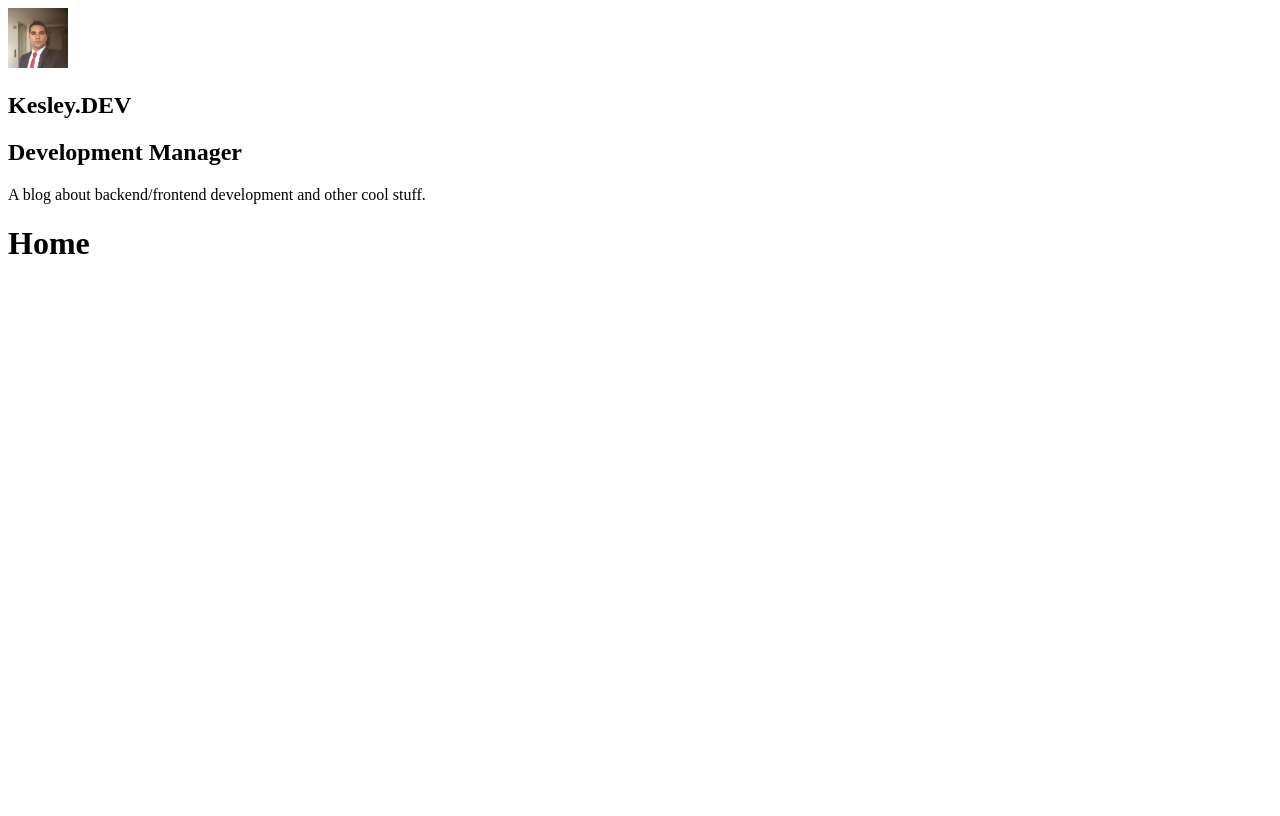
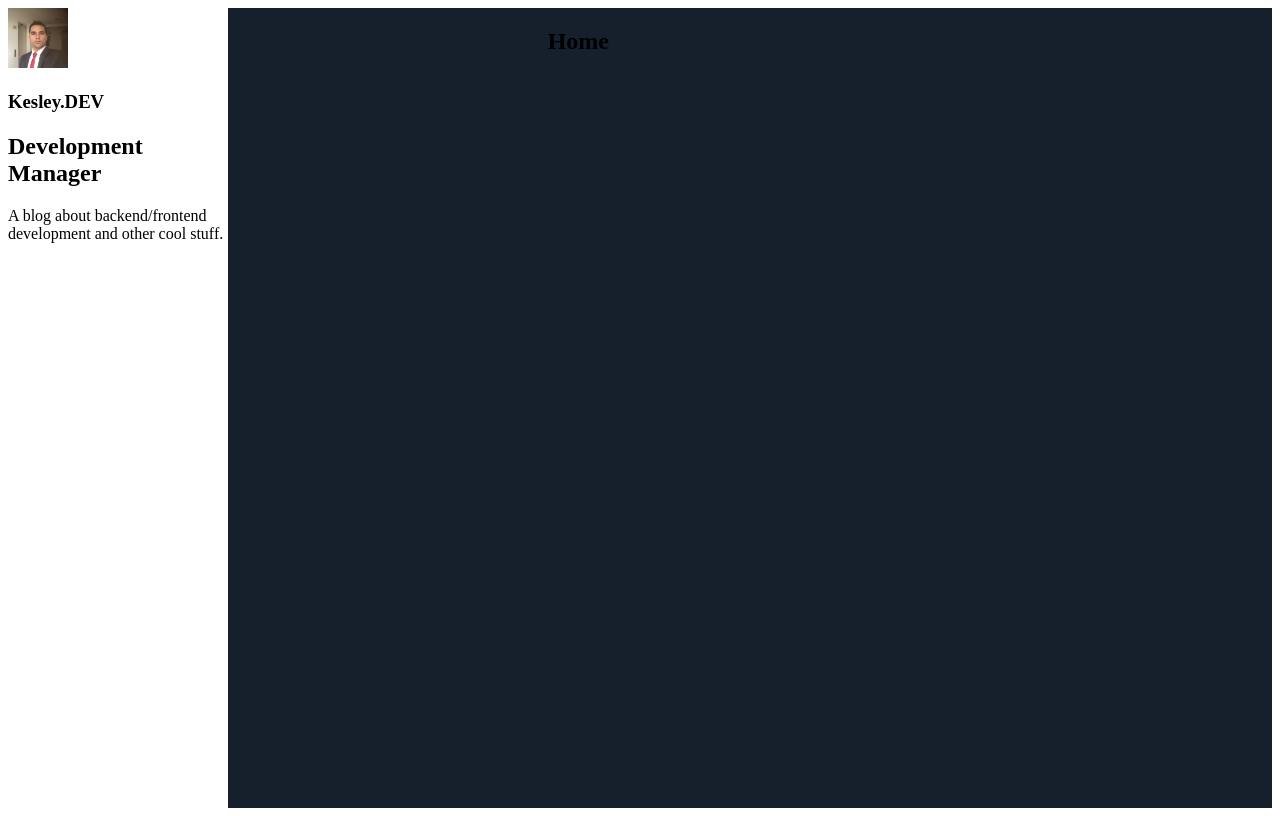
Before and after one commit to KesleyDavid/studyGatsbyJS, a Gatsby site in the folder web/webKesleyBlog/: page / in a window 1280 px wide. Built offline with nearby package versions, Linux system fonts and the light colour scheme; Gatsby itself is replaced by a stand-in of ours.

Commit message:
[web] [dev] [new] Use Styled-Components

```diff
--- a/web/webKesleyBlog/src/components/Avatar/index.js
+++ b/web/webKesleyBlog/src/components/Avatar/index.js
@@ -9,7 +9,7 @@ const Avatar = () => {
         avatarImage: file(relativePath: { eq: "profile-photo.JPG" }) {
           childImageSharp {
             fixed(width: 60, height: 60) {
-              ...GatsbyImageSharpFixed_tracedSVG
+              ...GatsbyImageSharpFixed
             }
           }
         }
--- a/web/webKesleyBlog/src/components/layout.js
+++ b/web/webKesleyBlog/src/components/Layout/index.js
@@ -1,15 +1,17 @@
 import React from "react"
 import PropTypes from "prop-types"
-import Profile from "./Profile"
+import Profile from "../Profile"
+
+import { LayoutWrapper, LayoutMain } from './styles';
 
 const Layout = ({ children }) => {
   return (
-    <>
+    <LayoutWrapper>
       <aside>
         <Profile />
       </aside>
-      <main>{children}</main>
-    </>
+      <LayoutMain>{children}</LayoutMain>
+    </LayoutWrapper>
   )
 }
 
--- /dev/null
+++ b/web/webKesleyBlog/src/components/Layout/styles.js
@@ -0,0 +1,12 @@
+import styled from 'styled-components';
+
+export const LayoutWrapper = styled.section`
+  display: flex;
+`;
+
+export const LayoutMain = styled.main`
+  background: #16202c;
+  min-height: 100vh;
+  padding: 0 3.75rem 0 20rem;
+  width: 100%;
+`;
```
